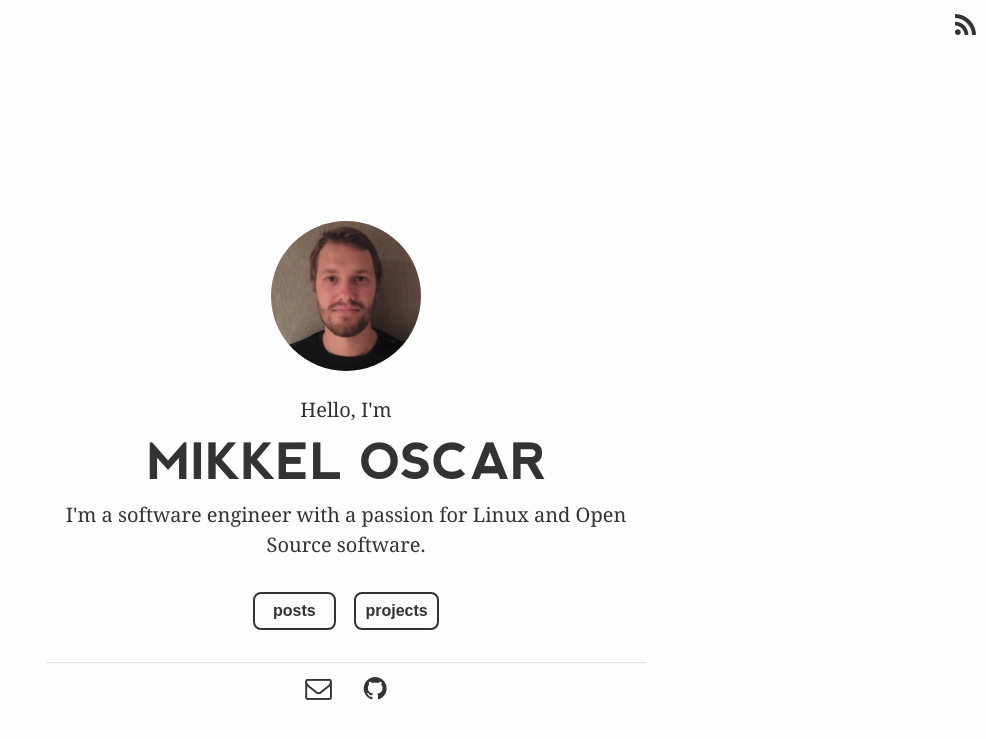
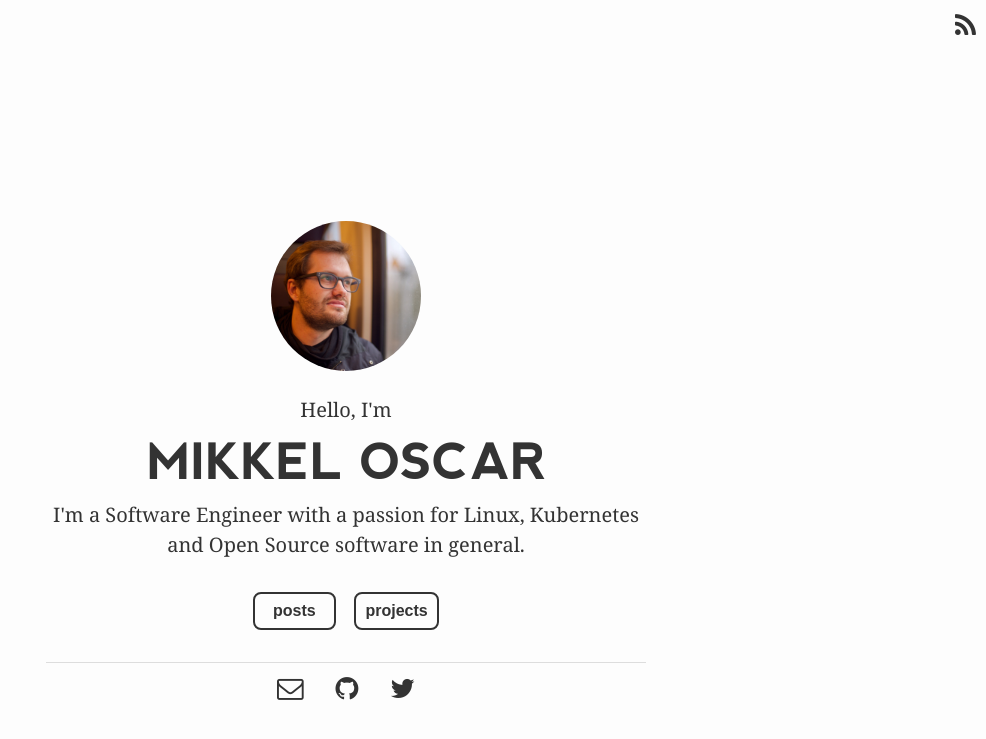
Before and after one commit to mikkeloscar/mikkeloscar.github.io, a Jekyll site: the page built from index.html, in a window 1280 px wide. Shown: the top 739 px of the page, without its empty margins (294-1280 px from the left). Built offline with Jekyll 4.4.1, drawn with Linux system fonts in a browser that asks for light colours; nearby versions of some CDN libraries.

Commit message:
Update data

```diff
--- a/_config.yml
+++ b/_config.yml
@@ -8,16 +8,17 @@
 # Site settings
 title: "{moscar.net}"
 name: Mikkel Oscar
-full_name: Mikkel Oscar Lyderik
+full_name: Mikkel Oscar Lyderik Larsen
 headshot: headshot.png
 email: "&#109;&#64;&#109;&#111;&#115;&#99;&#97;&#114;&#46;&#110;&#101;&#116;"
 description: > # this means to ignore newlines until "baseurl:"
-  I'm a software engineer with a passion for Linux and Open Source software.
+  I'm a Software Engineer with a passion for Linux, Kubernetes and Open Source software in general.
 baseurl: "" # the subpath of your site, e.g. /blog
 url: "https://moscar.net" # the base hostname & protocol for your site
 enforce_ssl: moscar.net
 jekyll_source: "https://github.com/mikkeloscar/moscar.net"
 github_username:  mikkeloscar
+twitter_username: mikkeloscar
 
 # Build settings
 kramdown:
--- a/_includes/footer.html
+++ b/_includes/footer.html
@@ -1,10 +1,11 @@
 <footer class="site-footer">
   <div class="wrapper">
-    <a href="{{ site.jekyll_source }}" title="Page source" class="fa fa-code fa-lg"></a> Copyright 2016 {{ site.full_name }}.
+    <a href="{{ site.jekyll_source }}" title="Page source" class="fa fa-code fa-lg"></a> Copyright 2018 {{ site.full_name }}.
 
     <div class="social">
       <a href="mailto:{{ site.email }}" target="_blank" title="Mail" class="fa fa-envelope-o fa-lg"></a>
       <a href="https://github.com/{{site.github_username}}" target="_blank" title="Github" class="fa fa-github fa-lg"></a>
+      <a href="https://twitter.com/{{site.twitter_username}}" target="_blank" title="Twitter" class="fa fa-twitter fa-lg"></a>
       <!-- <a href="https://www.linkedin.com/in/{{site.linkedin_name}}" target="_blank" title="linkedIn" class="fa fa-linkedin-square fa-lg"></a> -->
       <a href="{{ "/feed.xml" | prepend: site.baseurl }}" title="Subscribe" class="fa fa-rss fa-lg"></a>
     </div>
--- a/index.html
+++ b/index.html
@@ -19,6 +19,7 @@ layout: home
     <!-- <a href="https://github.com/{{site.github_username}}"class="fa fa-envelope fa-lg"></a> -->
     <a href="mailto:{{ site.email }}" target="_blank" title="Mail" class="fa fa-envelope-o fa-lg"></a>
     <a href="https://github.com/{{site.github_username}}" target="_blank" title="Github" class="fa fa-github fa-lg"></a>
+    <a href="https://twitter.com/{{site.twitter_username}}" target="_blank" title="Twitter" class="fa fa-twitter fa-lg"></a>
     <!-- <a href="https://www.linkedin.com/in/{{site.linkedin_name}}" target="_blank" title="linkedIn" class="fa fa-linkedin-square fa-lg"></a> -->
   </div>
 </div>
```
Also changed, not shown: assets/headshot.png.
